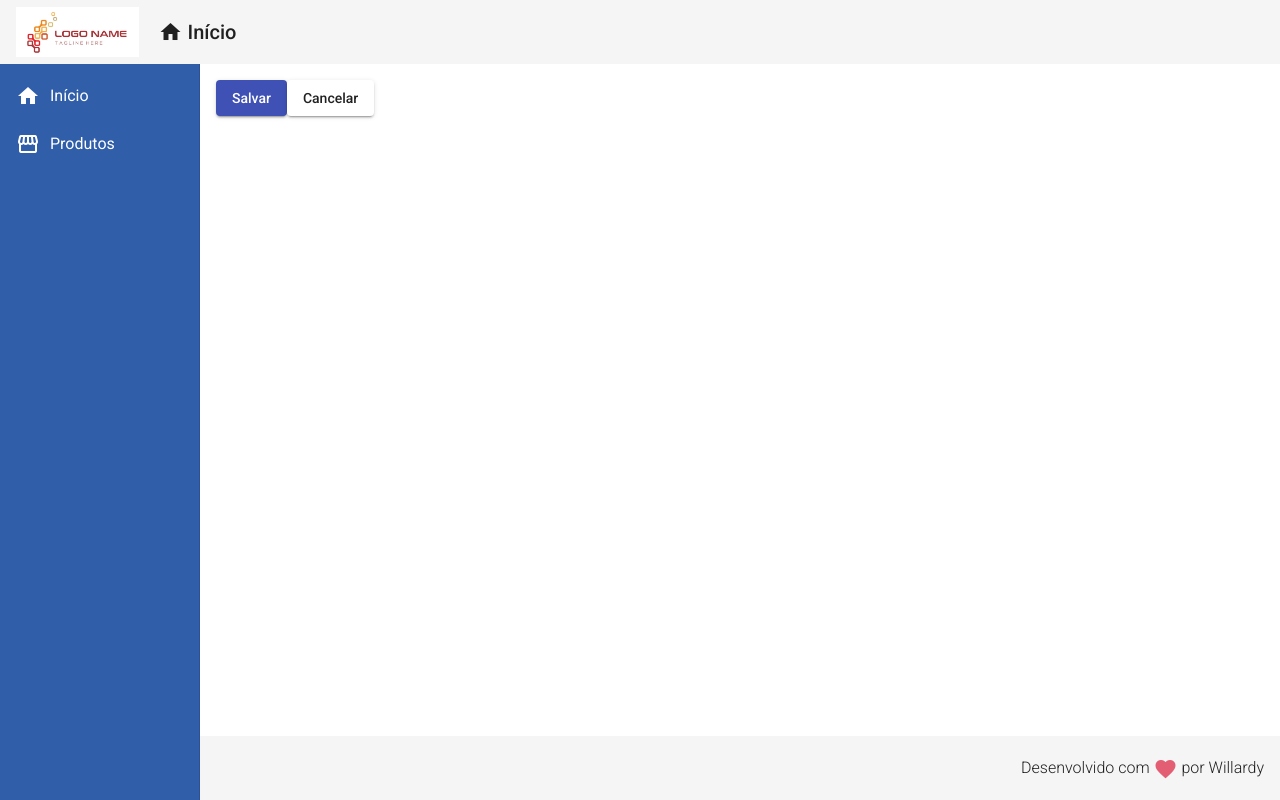
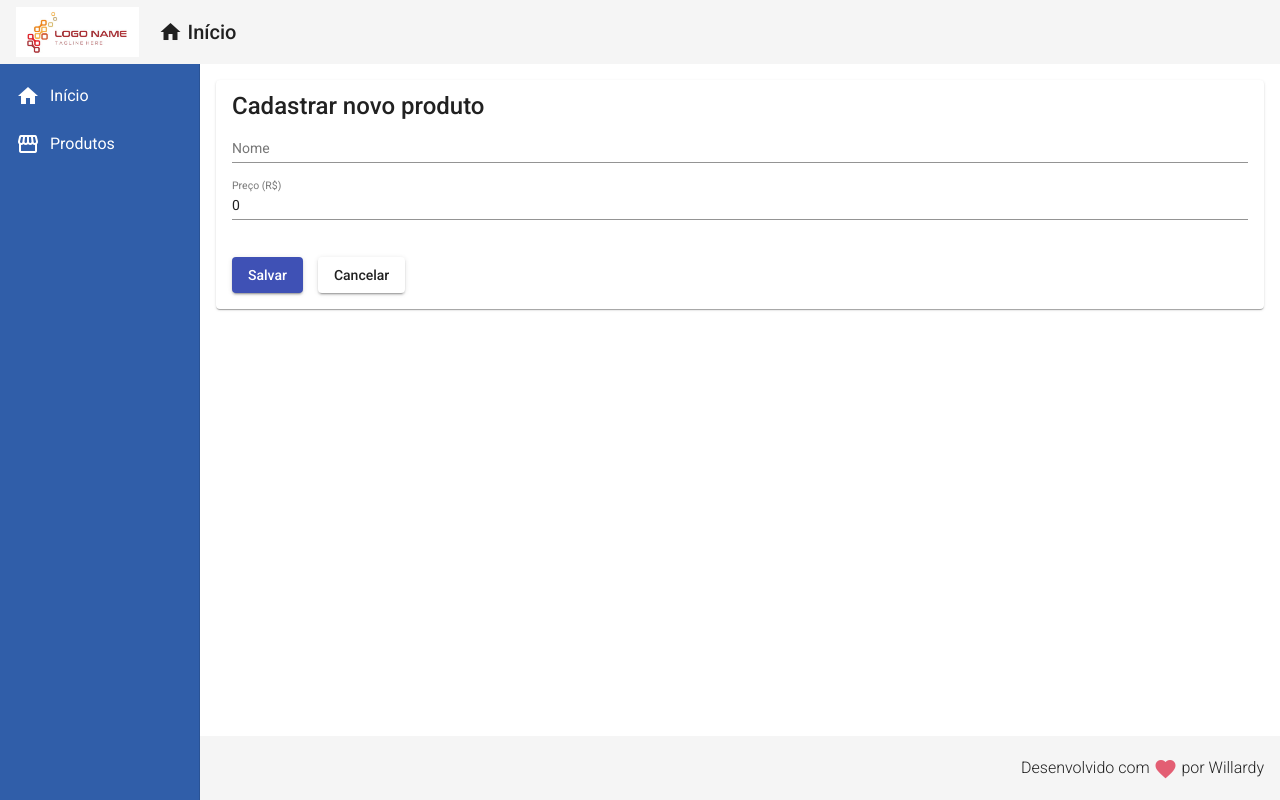
Before and after one commit to willardy/angular11-crud-frontend, an Angular app: page /products/create in a window 1280 px wide. Built offline with nearby package versions, Linux system fonts and the light colour scheme.

Commit message:
Implementando formulário de cadastro de Product.

```diff
--- a/src/app/components/product/product-create/product-create.component.css
+++ b/src/app/components/product/product-create/product-create.component.css
@@ -0,0 +1,8 @@
+form{
+    display: flex;
+    flex-direction: column;
+}
+
+button {
+    margin: 20px 15px 0 0;
+}
--- a/src/app/components/product/product-create/product-create.component.html
+++ b/src/app/components/product/product-create/product-create.component.html
@@ -1,3 +1,17 @@
+<mat-card>
+    <mat-card-title>Cadastrar novo produto</mat-card-title>
+    <form>
+        <mat-form-field>
+            <label for="name"></label>
+            <input matInput placeholder="Nome" [(ngModel)]="product.name" name="name" id="name">
+        </mat-form-field>
+
+        <mat-form-field>
+            <label for="price"></label>
+            <input matInput placeholder="Preço (R$)" [(ngModel)]="product.price" name="price" id="price">
+        </mat-form-field>
+    </form>
+
     <button mat-raised-button color="primary" (click)="createProduct()">
         Salvar
     </button>
@@ -5,3 +19,4 @@
     <button mat-raised-button (click)="cancel()">
         Cancelar
     </button>
+</mat-card>
```
Also changed, not shown: src/app/app.module.ts (+7 -1 lines). Lines whose indentation alone changed are shown as unchanged.
